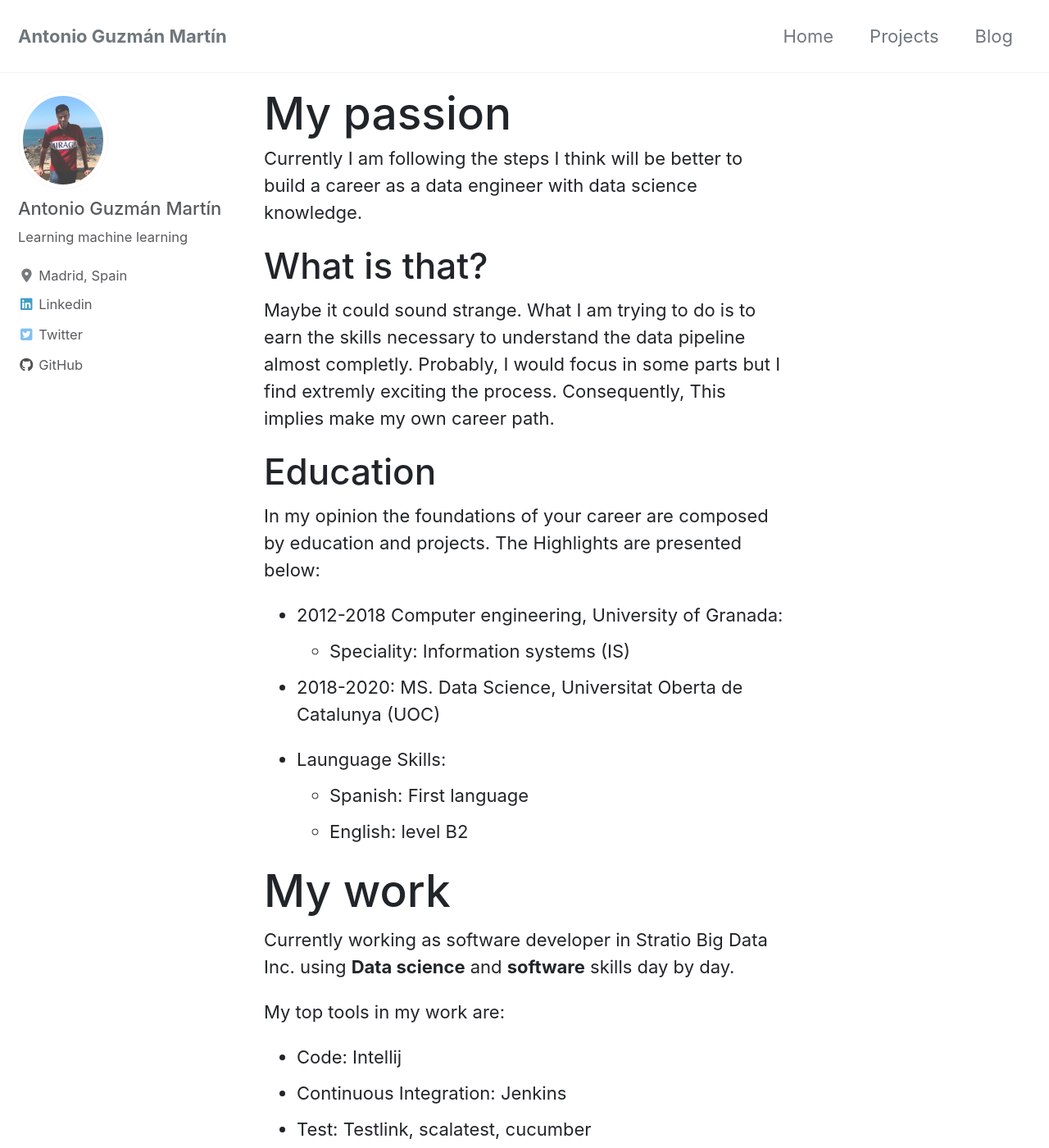
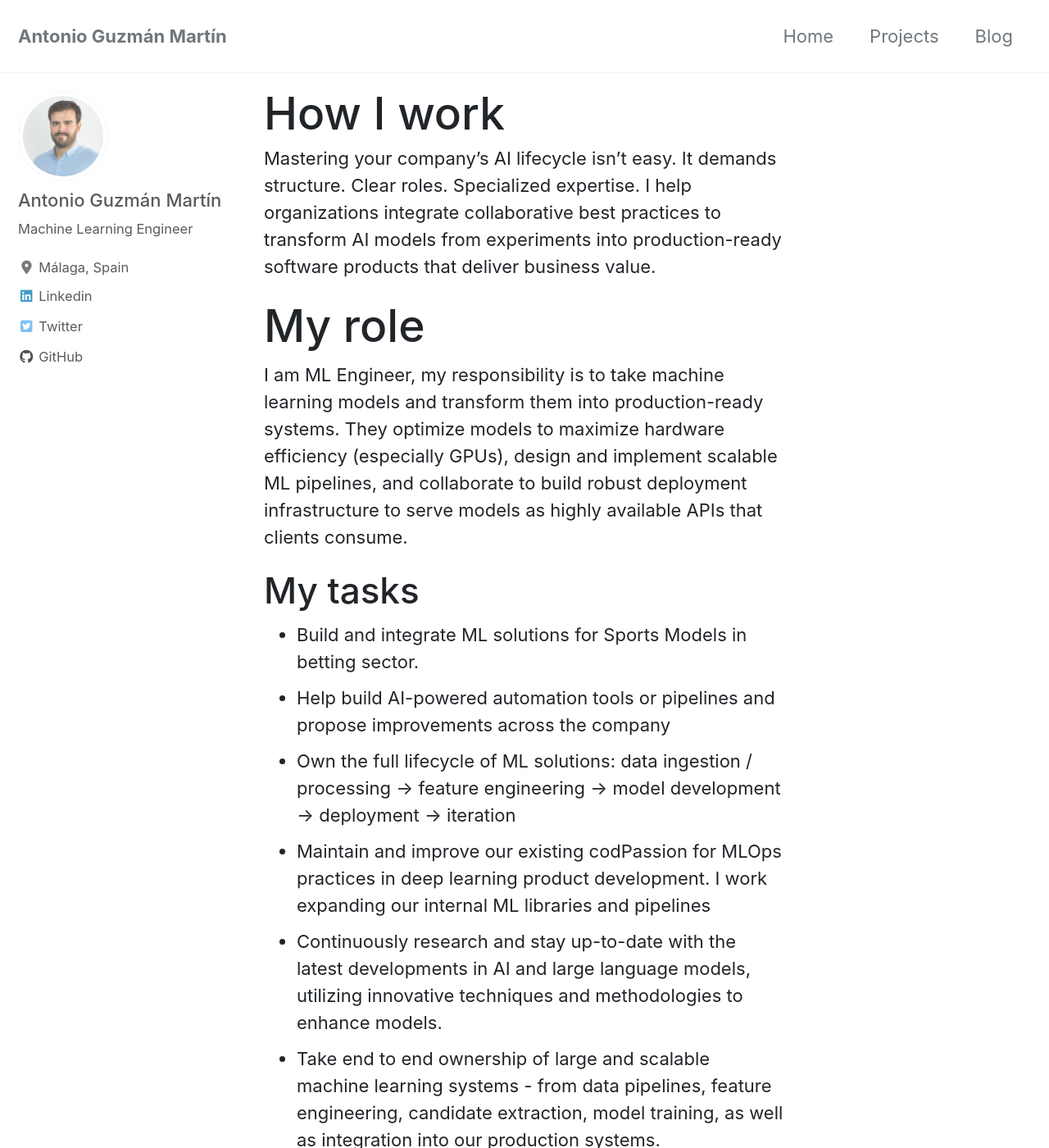
Before and after one commit to antoniogmartin/antoniogmartin.github.io, a Jekyll site: the page built from index.md, in a window 1280 px wide and 1400 px high. Shown: the whole window at 82% size. Built offline with Jekyll 4.4.1, drawn with Linux system fonts in a browser that asks for light colours; cached includes are drawn as plain includes; nearby versions of some CDN libraries; some of the changed text lies outside the part shown.

Commit message:
Include posts and modify config

```diff
--- a/_config.yml
+++ b/_config.yml
@@ -107,9 +107,9 @@ analytics:
 # Site Author
 author:
   name             : "Antonio Guzmán Martín"
-  avatar           : "/assets/images/bio_photo.jpg" # path of avatar image, e.g. "/assets/images/bio-photo.jpg"
-  bio              : "Learning machine learning"
-  location         : "Madrid, Spain"
+  avatar           : "/assets/images/bio_photo.jpeg" # path of avatar image, e.g. "/assets/images/bio-photo.jpg"
+  bio              : "Machine Learning Engineer"
+  location         : "Málaga, Spain"
   email            :
   links:
     - label: "Email"
--- a/index.md
+++ b/index.md
@@ -1,47 +1,46 @@
 ---
 layout: home
 author_profile: true
-title: My passion
+title: How I work
 ---
 
 
+Mastering your company's AI lifecycle isn't easy.
+It demands structure. Clear roles. Specialized expertise.
+I help organizations integrate collaborative best practices
+to transform AI models from experiments into production-ready
+software products that deliver business value.
 
-Currently I am following the steps I think will be better to build a career as a data engineer with data science knowledge.
+# My role
 
+I am ML Engineer, my responsibility is to take machine learning models and transform them into production-ready systems.
+They optimize models to maximize hardware efficiency (especially GPUs), design and implement
+scalable ML pipelines, and collaborate to build robust deployment infrastructure to serve models as highly
+available APIs that clients consume.
 
-## What is that?
+## My tasks
 
+* Build and integrate ML solutions for Sports Models in betting sector.
+* Help build AI-powered automation tools or pipelines and propose improvements across the company
+* Own the full lifecycle of ML solutions: data ingestion / processing → feature engineering → model development → deployment → iteration
+* Maintain and improve our existing codPassion for MLOps practices in deep learning product development. I work expanding our internal ML libraries and pipelines
+* Continuously research and stay up-to-date with the latest developments in AI and large language models, utilizing innovative techniques and methodologies to enhance  models.
+* Take end to end ownership of large and scalable machine learning systems - from data pipelines, feature engineering, candidate extraction, model training, as well as integration into our production systems.
+* Collaborate with cross-functional teams to tackle complex use cases using agents and RAG pipelines
+* I am fluent in English, and have excellent communication skills. I can explain complex technical concepts to both technical and non-technical roles.
 
-Maybe it could sound strange. What I am trying to do is to earn the skills necessary to understand the data pipeline
-almost completly.  Probably, I would focus in some parts but I find extremly exciting the process. Consequently,
-This implies make my own career path.
 
 ## Education
 
-In my opinion the foundations of your career are composed by education and projects.
-The Highlights are presented below:
+### Master in Datascience, Oberta Catalunya University
+### Computer Engineering, Granada University
 
-* 2012-2018 Computer engineering, University of Granada:
-  * Speciality: Information systems (IS)
+## Certifications
 
-* 2018-2020: MS. Data Science, Universitat Oberta de Catalunya (UOC)
-
-* Launguage Skills:
-    * Spanish: First language
-    * English: level B2
-
-
-# My work
-
-
-Currently working as software developer in Stratio Big Data Inc. using **Data science** and **software** skills day by day.
-
-
-My top tools in my work are:
-
-* Code: Intellij
-* Continuous Integration: Jenkins
-* Test: Testlink, scalatest, cucumber
-* Artifacts repository: Sonatype nexus
-* Version control : Git / Github, Gitlab
-* Cluster administration: Mesos
+* 2025: [MLOps Zoomcamp](https://certificate.datatalks.club/mlops-zoomcamp/2025/7dc4de5f4135745ddd88e47e00cc08d7d2cb6609.pdf)
+* 2024: [Fundamentals of Accelerated Computing with CUDA C/C++]()
+* 2024: [Fundamentals of Deep Learning]()
+* 2023: [Databricks Certified Associate Developer for Apache Spark 3.0](https://credentials.databricks.com/49a888ce-17a5-472a-a844-e5795ec0a197)
+* 2021: [Natural Language Processing with Sequence Models]()
+* 2021: [Natural Language Processing with Probabilistic Models]()
+* 2020: [Natural Language Processing with Classification and Vector Spaces]()
```
Also changed, not shown: _posts/2018-08-20-bananas.md (deleted, +0 -12 lines), _posts/2018-08-21-apples.md (deleted, +0 -11 lines), _posts/2024-11-20-skillsets-ml-lifecycle.md (added, +9 -0 lines), _posts/2025-03-01-when-you-use-ml.md (added, +33 -0 lines), _posts/2025-05-21-ml-lifecycle.md (added, +23 -0 lines), _posts/2025-09-19-ml-collaboration-platform.md (added, +25 -0 lines), assets/images/bio_photo.jpeg (added), assets/images/bio_photo.jpg (deleted), minimal-mistakes-jekyll.gemspec.
